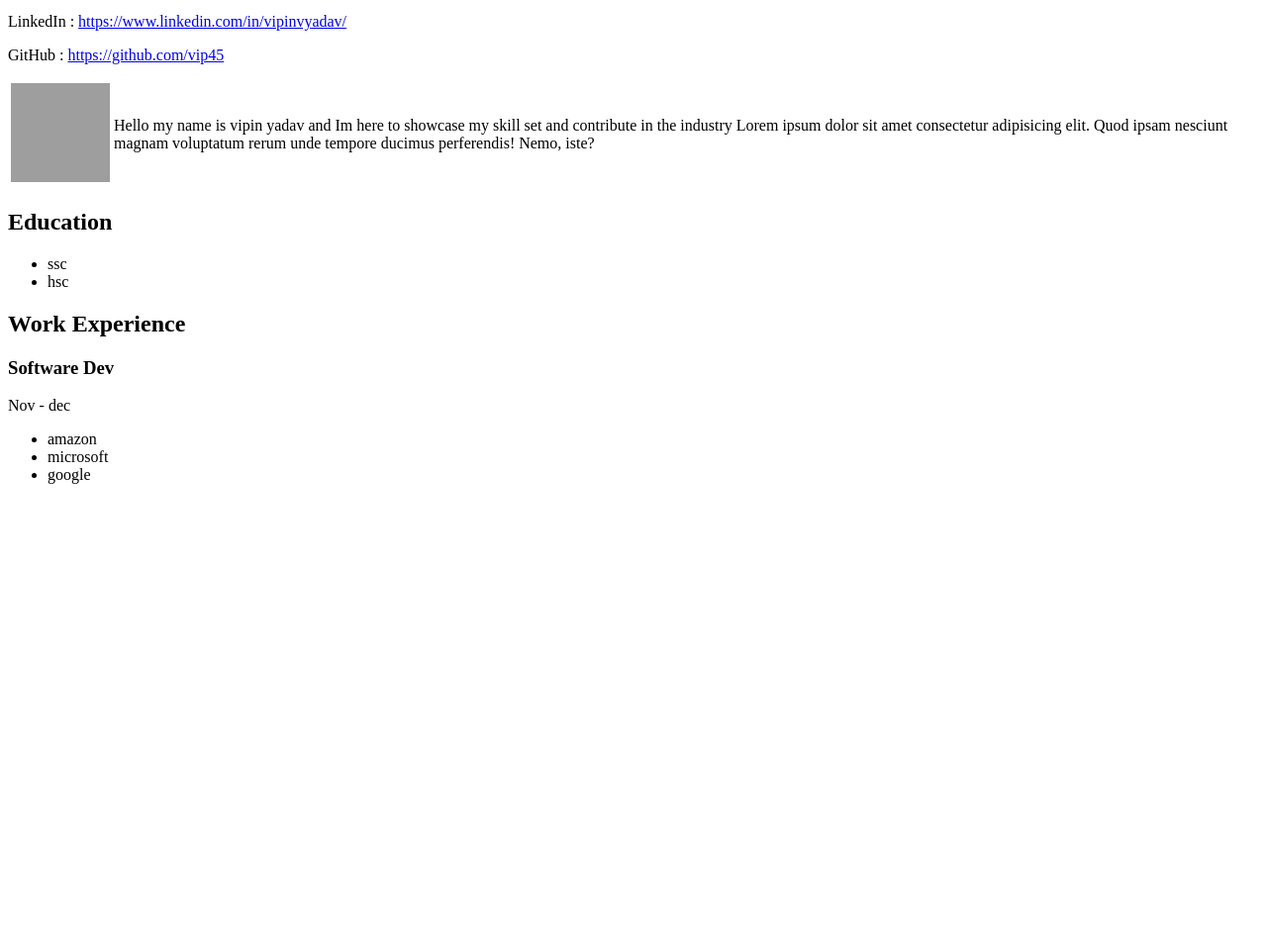
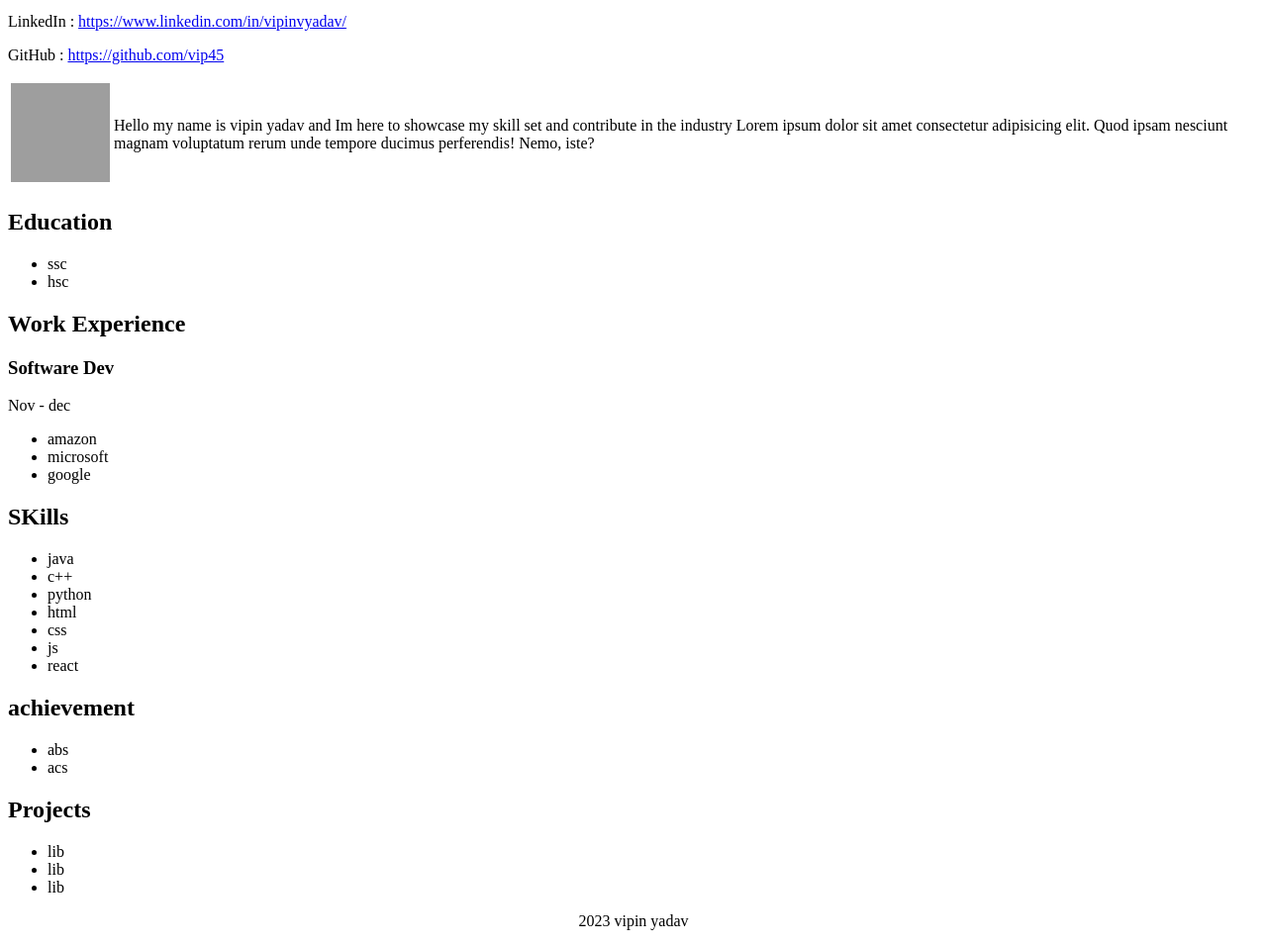
Before and after one commit to vip45/Web, a plain HTML site: page html css/index.html in a window 1280 px wide. Shown: the part 101-1057 px from the top of the page at 99% size. Before the commit the page ends 800 px from the top, so only its background shows below. Drawn offline with Linux system fonts and the light colour scheme; grey boxes are pictures that could not be loaded.

Commit message:
Update index.html

```diff
--- a/html css/index.html
+++ b/html css/index.html
@@ -81,6 +81,45 @@
                 <li>google</li>
             </ul>
         </section>
+
+        <section>
+            <h2>SKills</h2>
+            <ul>
+                <li>java</li>
+                <li>c++</li>
+                <li>python</li>
+                <li>html</li>
+                <li>css</li>
+                <li>js</li>
+                <li>react</li>
+            </ul>
+        </section>
+
+        <section>
+            <h2>achievement</h2>
+            <ul>
+                <li>abs</li>
+                <li>acs</li>
+            </ul>
+        </section>
+
+
+        <section>
+            <h2>Projects</h2>
+            <ul>
+                <li>lib</li>
+                <li>lib</li>
+                <li>lib</li>
+            </ul>
+        </section>
+
+        <footer><p>
+
+            <center>
+                2023 vipin yadav
+            </center>
+        </p></footer>
+
     </div>
 </body>
 
```
